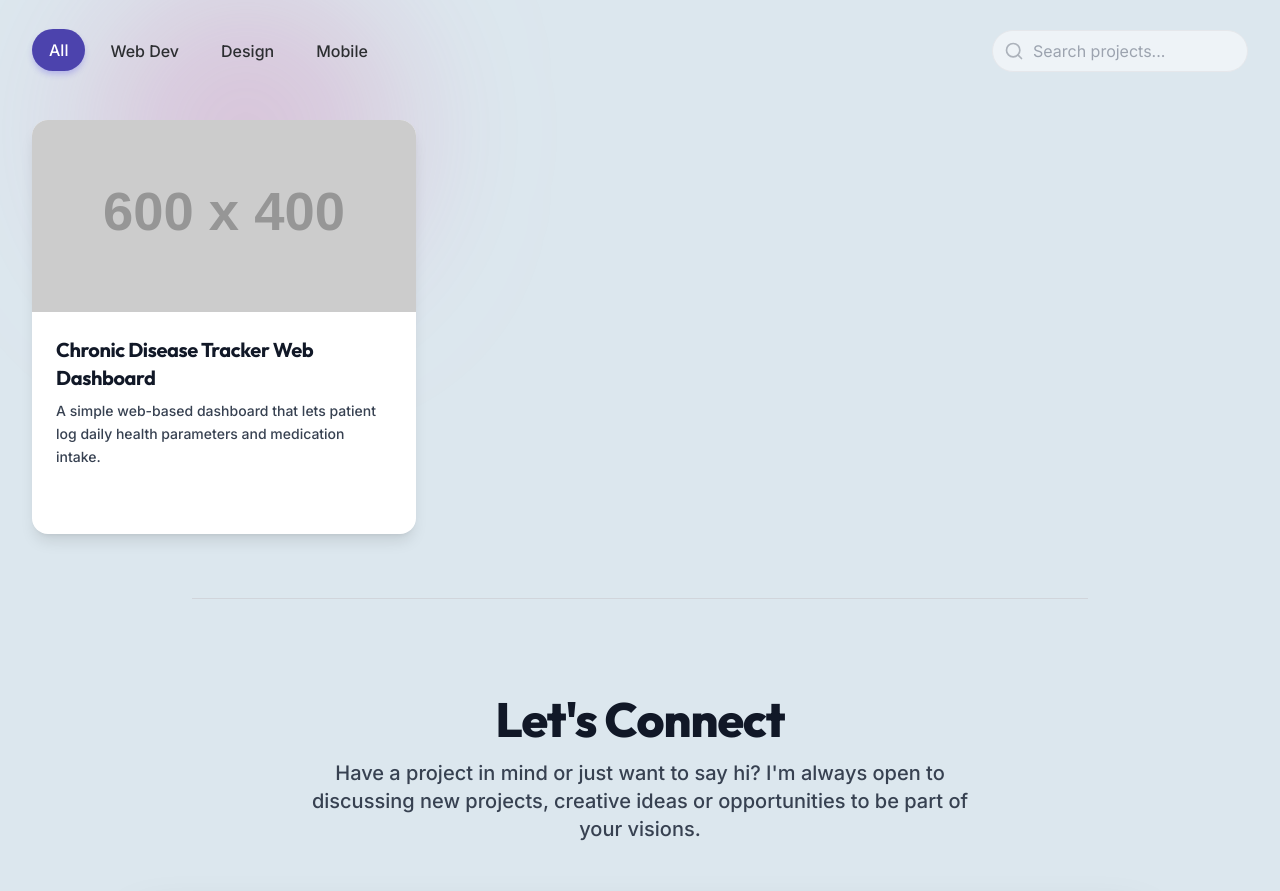
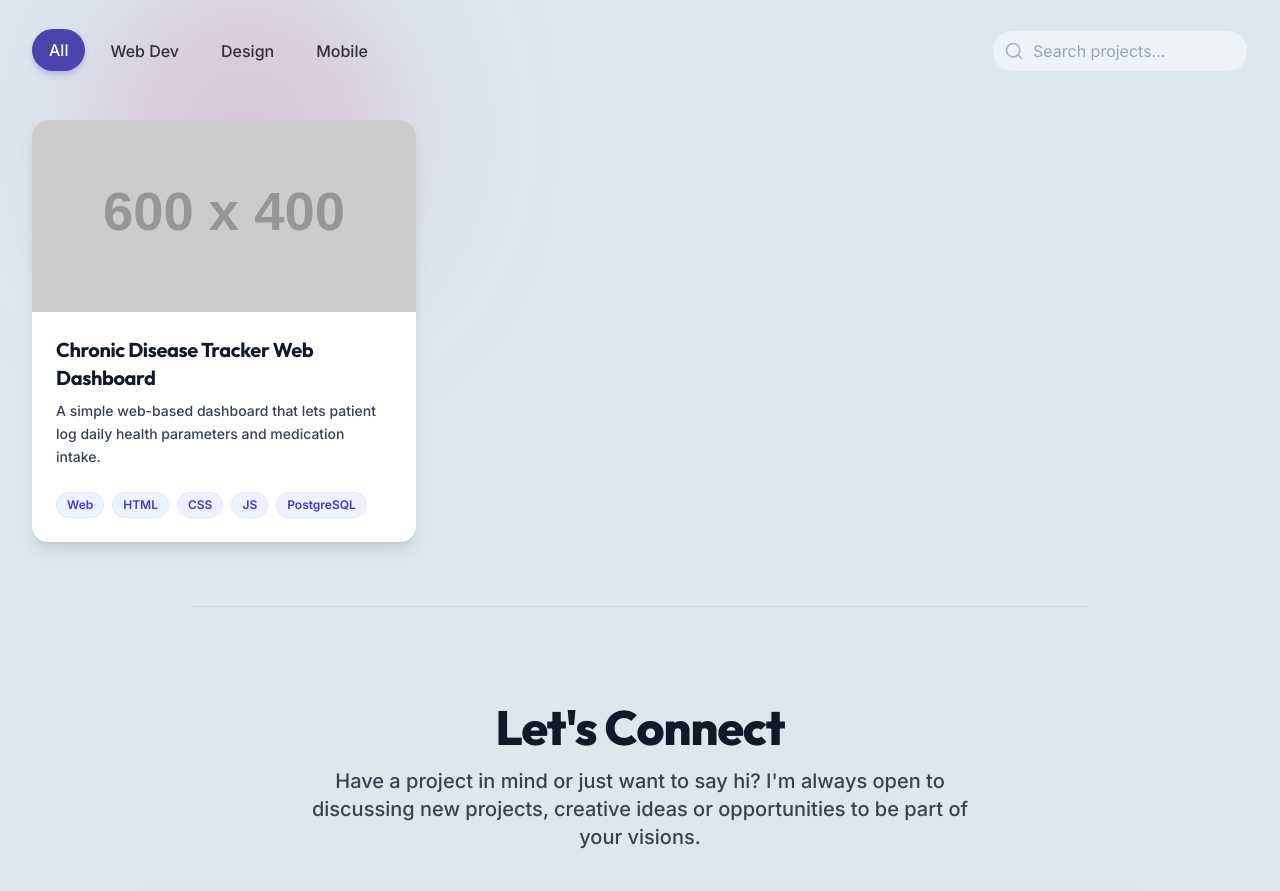
Before and after one commit to dev-rahul-arya/dev-rahul-arya, a plain HTML site: page index.html in a window 1280 px wide. Shown: the part 520-1411 px from the top of the page. Drawn offline with nearby package versions, Linux system fonts and the light colour scheme; placeholder pictures from the web are drawn by us.

```diff
--- a/index.html
+++ b/index.html
@@ -21,7 +21,8 @@
             --background-light: #dce7ee;
             --text-light: #2c2e31;
             --card-bg-light: #ffffff;
-            --border-light: #cbd5e1; /* Darkened slightly for better visibility */
+            --border-light: #cbd5e1;
+            /* Darkened slightly for better visibility */
             --primary-light: #4c43ad;
             --primary-hover-light: #4338ca;
             --accent-light: #8b5cf6;
@@ -472,7 +473,8 @@
                     <div id="project-grid" class="grid grid-cols-1 md:grid-cols-2 lg:grid-cols-3 gap-8">
                         <!-- Project cards will be injected here by JavaScript -->
                     </div>
-                    <p id="no-results" class="text-center text-xl mt-8 hidden text-gray-600 dark:text-gray-400">No projects found.</p>
+                    <p id="no-results" class="text-center text-xl mt-8 hidden text-gray-600 dark:text-gray-400">No
+                        projects found.</p>
                 </div>
 
                 <!-- Experience Content -->
@@ -578,8 +580,8 @@
                             </a>
                         </div>
 
-                        <form id="contact-form" action="mailto:rahularya0221@outlook.com" method="POST" enctype="text/plain"
-                            class="space-y-6">
+                        <form id="contact-form" action="mailto:rahularya0221@outlook.com" method="POST"
+                            enctype="text/plain" class="space-y-6">
                             <div>
                                 <label for="name"
                                     class="block text-sm font-bold mb-2 text-gray-800 dark:text-gray-300">Name</label>
@@ -686,6 +688,10 @@
                     items: ['Git', 'GitHub', 'MySQL']
                 },
                 {
+                    category: 'Non Technical Skills',
+                    items: ['Team Leadership', 'Teaching']
+                },
+                {
                     category: 'Currently Exploring',
                     items: ['React JS', 'React Native', 'Node JS', 'Express JS', 'MongoDB', 'Figma']
                 }
@@ -749,21 +755,36 @@
 
                 filteredProjects.forEach((project, index) => {
                     const card = document.createElement('div');
-                    card.className = 'animated-card card rounded-2xl overflow-hidden shadow-lg border-0 bg-white dark:bg-slate-800';
+
+                    // FIX 1: Added 'flex flex-col' to the card wrapper
+                    card.className = 'animated-card card rounded-2xl overflow-hidden shadow-lg border-0 bg-white dark:bg-slate-800 flex flex-col';
                     card.style.animationDelay = `${index * 100}ms`;
+
                     card.innerHTML = `
-                            <div class="relative h-48 overflow-hidden group">
+            <div class="relative h-48 overflow-hidden group shrink-0">
                  <img src="${project.image}" alt="${project.title}" class="w-full h-full object-cover transition-transform duration-500 group-hover:scale-110" onerror="this.onerror=null;this.src='https://placehold.co/600x400/cccccc/ffffff?text=Image+Error';">
                  <div class="absolute inset-0 bg-black/50 opacity-0 group-hover:opacity-100 transition-opacity duration-300 flex items-center justify-center space-x-4">
-                                    <a href="${project.github}" target="_blank" rel="noopener noreferrer" class="p-2 bg-white rounded-full hover:scale-110 transition-transform text-gray-900" aria-label="GitHub Link"><svg xmlns="http://www.w3.org/2000/svg" width="20" height="20" viewBox="0 0 24 24" fill="none" stroke="currentColor" stroke-width="2" stroke-linecap="round" stroke-linejoin="round"><path d="M9 19c-5 1.5-5-2.5-7-3m14 6v-3.87a3.37 3.37 0 0 0-.94-2.61c3.14-.35 6.44-1.54 6.44-7A5.44 5.44 0 0 0 20 4.77 5.07 5.07 0 0 0 19.91 1S18.73.65 16 2.48a13.38 13.38 0 0 0-7 0C6.27.65 5.09 1 5.09 1A5.07 5.07 0 0 0 5 4.77a5.44 5.44 0 0 0-1.5 3.78c0 5.42 3.3 6.61 6.44 7A3.37 3.37 0 0 0 9 18.13V22"></path></svg></a>
-                                    <a href="${project.live}" target="_blank" rel="noopener noreferrer" class="p-2 bg-white rounded-full hover:scale-110 transition-transform text-gray-900" aria-label="Live Demo"><svg xmlns="http://www.w3.org/2000/svg" width="20" height="20" viewBox="0 0 24 24" fill="none" stroke="currentColor" stroke-width="2" stroke-linecap="round" stroke-linejoin="round"><path d="M18 13v6a2 2 0 0 1-2 2H5a2 2 0 0 1-2-2V8a2 2 0 0 1 2-2h6"></path><polyline points="15 3 21 3 21 9"></polyline><line x1="10" y1="14" x2="21" y2="3"></line></svg></a>
+                    <a href="${project.github}" target="_blank" rel="noopener noreferrer" class="p-2 bg-white rounded-full hover:scale-110 transition-transform text-gray-900" aria-label="GitHub Link">
+                        <svg xmlns="http://www.w3.org/2000/svg" width="20" height="20" viewBox="0 0 24 24" fill="none" stroke="currentColor" stroke-width="2" stroke-linecap="round" stroke-linejoin="round"><path d="M9 19c-5 1.5-5-2.5-7-3m14 6v-3.87a3.37 3.37 0 0 0-.94-2.61c3.14-.35 6.44-1.54 6.44-7A5.44 5.44 0 0 0 20 4.77 5.07 5.07 0 0 0 19.91 1S18.73.65 16 2.48a13.38 13.38 0 0 0-7 0C6.27.65 5.09 1 5.09 1A5.07 5.07 0 0 0 5 4.77a5.44 5.44 0 0 0-1.5 3.78c0 5.42 3.3 6.61 6.44 7A3.37 3.37 0 0 0 9 18.13V22"></path></svg>
+                    </a>
+                    <a href="${project.live}" target="_blank" rel="noopener noreferrer" class="p-2 bg-white rounded-full hover:scale-110 transition-transform text-gray-900" aria-label="Live Demo">
+                        <svg xmlns="http://www.w3.org/2000/svg" width="20" height="20" viewBox="0 0 24 24" fill="none" stroke="currentColor" stroke-width="2" stroke-linecap="round" stroke-linejoin="round"><path d="M18 13v6a2 2 0 0 1-2 2H5a2 2 0 0 1-2-2V8a2 2 0 0 1 2-2h6"></path><polyline points="15 3 21 3 21 9"></polyline><line x1="10" y1="14" x2="21" y2="3"></line></svg>
+                    </a>
                  </div>
             </div>
-                            <div class="p-6 flex flex-col h-full">
+
+            <div class="p-6 flex flex-col flex-1">
                 <h3 class="text-xl font-bold mb-2 text-gray-900 dark:text-white group-hover:text-indigo-600 dark:group-hover:text-indigo-400 transition-colors">${project.title}</h3>
-                                <p class="mb-4 text-sm leading-relaxed flex-grow text-gray-700 dark:text-gray-400 font-medium">${project.description}</p>
-                                <div class="flex flex-wrap gap-2 mt-auto">
-                                    ${project.tags.map(tag => `<span class="text-xs font-semibold bg-gray-100 text-gray-800 dark:bg-slate-700/50 dark:text-gray-300 px-2.5 py-1 rounded-full border border-gray-200 dark:border-gray-600">${tag.charAt(0).toUpperCase() + tag.slice(1)}</span>`).join('')}
+                <p class="mb-4 text-sm leading-relaxed text-gray-700 dark:text-gray-400 font-medium">${project.description}</p>
+
+                <div class="flex flex-wrap gap-2 mt-auto pt-2">
+                    ${(project.tags || []).map(tag => `
+                        <span class="text-xs font-bold px-2.5 py-1 rounded-full
+                             bg-indigo-50 text-indigo-700 border border-indigo-100
+                             dark:bg-indigo-900/30 dark:text-indigo-300 dark:border-indigo-800/50">
+                            ${tag}
+                        </span>
+                    `).join('')}
                 </div>
             </div>`;
                     projectGrid.appendChild(card);
@@ -878,7 +899,7 @@
 
             // Set initial active tab state manually to match the new style
             const activeBtn = tabContainer.querySelector('.tab-btn.active');
-            if(activeBtn) {
+            if (activeBtn) {
                 activeBtn.classList.add('bg-indigo-600', 'text-white', 'shadow-md');
             }
         });
```
Lines whose indentation alone changed are shown as unchanged.
